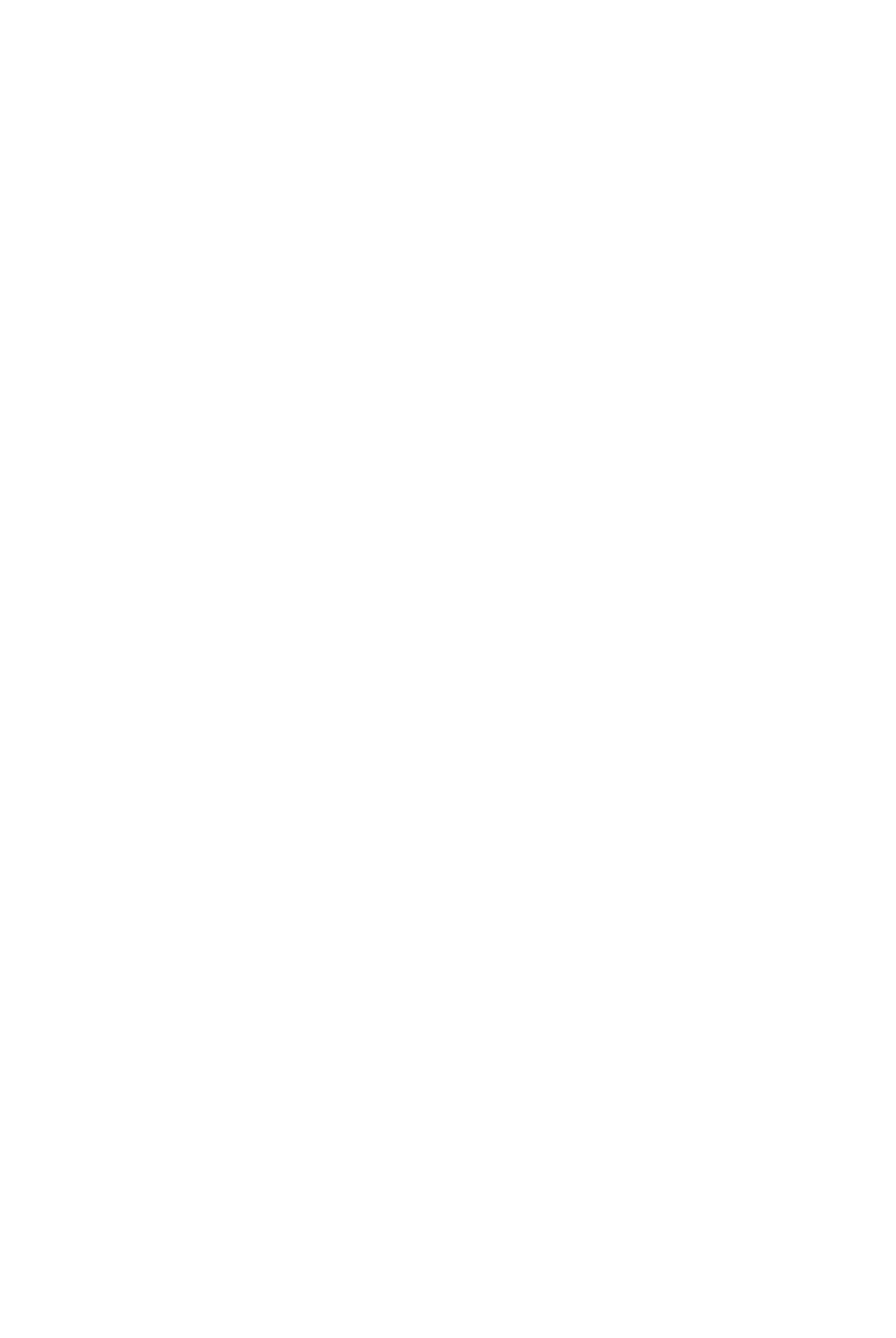
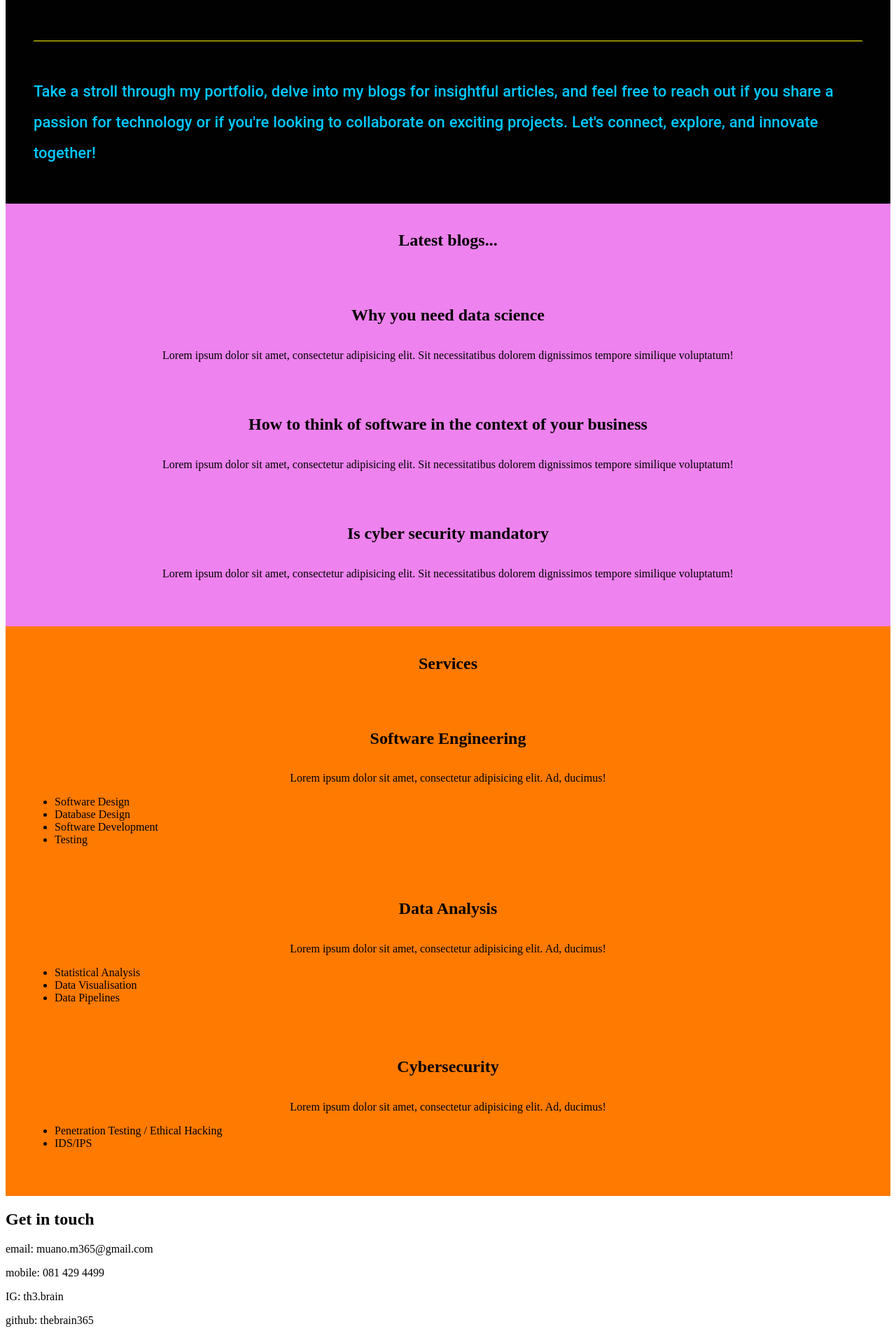
Before and after one commit to thebrain365/the-brain-website, a React (Create React App) app: page / in a window 1280 px wide. Shown: the part 866-2778 px from the top of the page at 70% size. Before the commit the page ends 800 px from the top, so only its background shows below. Built offline with nearby package versions, Linux system fonts and the light colour scheme; the HTML template or start-up script is replaced by a standard one.

Commit message:
Added a summary about myself, latest blogs, and services sections to home. Added content to the footer section

```diff
--- a/public/reset.css
+++ b/public/reset.css
@@ -1,20 +1,11 @@
-html, body, div, span, applet, object, iframe,
-h1, h2, h3, h4, h5, h6, p, blockquote, pre,
-a, abbr, acronym, address, big, cite, code,
-del, dfn, em, img, ins, kbd, q, s, samp,
-small, strike, strong, sub, sup, tt, var,
-b, u, i, center,
-dl, dt, dd, ol, ul, li,
-fieldset, form, label, legend,
-table, caption, tbody, tfoot, thead, tr, th, td,
-article, aside, canvas, details, embed,
-figure, figcaption, footer, header, hgroup,
-menu, nav, output, ruby, section, summary,
-time, mark, audio, video {
+@import url('https://fonts.googleapis.com/css2?family=Roboto:ital,wght@0,100;0,300;0,400;0,500;0,700;0,900;1,100;1,300;1,400;1,500;1,700;1,900&display=swap');
+
+
+html, body, div, span, h1, h2, h3, h4, h5, h6, p, a, footer, header, menu, nav, section {
     margin: 0;
     padding: 0;
     border: 0;
-    font-size: 100%;
-    font: inherit;
-    vertical-align: baseline;
+    /* font-size: 100%; */
+    /* font: inherit; */
+    /* vertical-align: baseline; */
 }
--- a/src/App.js
+++ b/src/App.js
@@ -1,6 +1,7 @@
 import './App.css'
 import { Outlet } from 'react-router-dom';
 import NavBar from './components/NavBar/NavBar';
+import Footer from './components/Footer/Footer';
 
 function App() {
   return (
@@ -10,6 +11,8 @@ function App() {
       <main id='app-container'>
          <Outlet />
       </main>
+
+      <Footer />
    </div>
   );
 }
--- /dev/null
+++ b/src/assets/IntroSectionBgSvg.js
@@ -0,0 +1,34 @@
+const IntroSectionBgSvg = () => {
+   return (
+<svg viewBox="0 0 352 237" preserveAspectRatio="xMinYMin meet" fill="none" xmlns="http://www.w3.org/2000/svg">
+<g filter="url(#filter0_di_172_2)">
+<path d="M137.471 0H326.471V211.5H137.471C-51.5284 211.5 -40.0291 0 137.471 0Z" fill="url(#paint0_linear_172_2)"/>
+</g>
+<defs>
+<filter id="filter0_di_172_2" x="0" y="0" width="351.471" height="236.5" filterUnits="userSpaceOnUse" color-interpolation-filters="sRGB">
+<feFlood flood-opacity="0" result="BackgroundImageFix"/>
+<feColorMatrix in="SourceAlpha" type="matrix" values="0 0 0 0 0 0 0 0 0 0 0 0 0 0 0 0 0 0 127 0" result="hardAlpha"/>
+<feOffset dx="15" dy="15"/>
+<feGaussianBlur stdDeviation="5"/>
+<feComposite in2="hardAlpha" operator="out"/>
+<feColorMatrix type="matrix" values="0 0 0 0 0 0 0 0 0 0 0 0 0 0 0 0 0 0 0.2 0"/>
+<feBlend mode="normal" in2="BackgroundImageFix" result="effect1_dropShadow_172_2"/>
+<feBlend mode="normal" in="SourceGraphic" in2="effect1_dropShadow_172_2" result="shape"/>
+<feColorMatrix in="SourceAlpha" type="matrix" values="0 0 0 0 0 0 0 0 0 0 0 0 0 0 0 0 0 0 127 0" result="hardAlpha"/>
+<feOffset dx="15" dy="15"/>
+<feGaussianBlur stdDeviation="10"/>
+<feComposite in2="hardAlpha" operator="arithmetic" k2="-1" k3="1"/>
+<feColorMatrix type="matrix" values="0 0 0 0 0 0 0 0 0 0 0 0 0 0 0 0 0 0 0.2 0"/>
+<feBlend mode="color-burn" in2="shape" result="effect2_innerShadow_172_2"/>
+</filter>
+<linearGradient id="paint0_linear_172_2" x1="51" y1="25.5" x2="326" y2="212" gradientUnits="userSpaceOnUse">
+<stop stop-color="#FFF500"/>
+<stop offset="1" stop-color="#FF7A00"/>
+</linearGradient>
+</defs>
+</svg>
+
+   );
+}
+
+export default IntroSectionBgSvg;
--- a/src/components/Footer/Footer.css
+++ b/src/components/Footer/Footer.css
@@ -0,0 +1,3 @@
+footer {
+   background-color: aqua;
+}
--- a/src/components/Footer/Footer.js
+++ b/src/components/Footer/Footer.js
@@ -1,6 +1,12 @@
 const Footer = () => {
    return (
-      <></>
+      <footer>
+         <h2>Get in touch</h2>
+         <p>email: muano.m365@gmail.com</p>
+         <p>mobile: 081 429 4499</p>
+         <p>IG: th3.brain</p>
+         <p>github: thebrain365</p>
+      </footer>
    );
 }
 
--- a/src/pages/Home/Home.css
+++ b/src/pages/Home/Home.css
@@ -1,8 +1,5 @@
-@import url('https://fonts.googleapis.com/css2?family=Roboto:ital,wght@0,100;0,300;0,400;0,500;0,700;0,900;1,100;1,300;1,400;1,500;1,700;1,900&display=swap');
-
-.home-container {
-   position: relative;
-   height: 100vh;
+#home-container {
+   background-color: #010101;
 }
 
 /* --------------------------- Welcome Section */
@@ -10,7 +7,7 @@
    position: relative;
    padding-top: 40px;
    padding-bottom: 60px;
-   background-color: #010101;
+   /* background-color: #010101; */
 }
 
 .welcome-message {
@@ -28,7 +25,7 @@
    display: flex;
    flex-direction: column;
    justify-content: space-between;
-   box-shadow: 5px -5px 20px 0px inset #0f0f0faa, 0px 0px 30px 10px #380fc08d;
+   box-shadow: 5px -5px 20px 0px inset #0f0f0faa, 0px 0px 25px 12px #380fc08d;
    border-start-start-radius: 30px;
    border-end-end-radius: 30px;
 }
@@ -39,7 +36,90 @@
    padding-bottom: 5px;
 }
 
+.intro {
+   position: relative;
+   padding-top: 20px;
+   /* background-color: #000000; */
+   font-family: roboto;
+}
 
+.intro .intro-section-bg {
+   position: absolute;
+   right: 0px;
+   top: 25%;
+   /* z-index: 1; */
+   width: 75%;
+}
+
+.intro h3 {
+   text-align: center;
+   font-size: 24px;
+   margin: 0px 45px;
+   padding: 17px;
+   color: #000000;
+   background: linear-gradient(225deg, #FFF500, #FF7A00);
+   border-radius: 50px;
+}
+
+.intro p {
+   font-size: 22px;
+   font-weight: 500;
+   line-height: 2em;
+   word-spacing: 0.5px;
+   margin: 0px 40px;
+   padding-top: 50px;
+   padding-bottom: 50px;
+   color: #00c8ff;
+   z-index: 1;
+   column-count: 1;
+   column-fill: balance;
+
+}
+
+.intro p.p1 {
+   border-bottom: 1px solid #FFF500;
+}
+
+.latest-blogs {
+   background: violet;
+   text-align: center;
+   padding-top: 20px;
+   padding-bottom: 50px;
+   padding-left: 30px;
+   padding-right: 30px;
+}
+
+.latest-blogs div {
+   padding-top: 40px;
+}
+
+.latest-blogs div p {
+   padding-top: 15px;
+   text-overflow: ellipsis;
+   overflow: hidden;
+   white-space: nowrap;
+}
+
+.services {
+   background-color: #FF7A00;
+   text-align: center;
+   padding-top: 20px;
+   padding-bottom: 50px;
+   padding-left: 30px;
+   padding-right: 30px;
+}
+
+.services div {
+   padding-top: 40px;
+}
+
+.services div p {
+   padding-top: 15px;
+}
+
+.services div ul {
+   text-align: start;
+}
 
 @media (min-width: 480px) {
    .welcome-section-bg {
--- a/src/pages/Home/Home.js
+++ b/src/pages/Home/Home.js
@@ -2,10 +2,29 @@ import gsap from 'gsap';
 import TextPlugin from 'gsap/TextPlugin';
 import { useGSAP } from '@gsap/react';
 import './Home.css'
+import IntroSectionBgSvg from '../../assets/IntroSectionBgSvg';
 
 gsap.registerPlugin(useGSAP, TextPlugin)
 
 const Home = () => {
+
+   let myBlogs = {
+      '1': {
+         'id': 1,
+         'title': 'Why you need data science',
+         'body': 'Lorem ipsum dolor sit amet, consectetur adipisicing elit. Sit necessitatibus dolorem dignissimos tempore similique voluptatum!'
+      },
+      '2': {
+         'id': 2,
+         'title': 'How to think of software in the context of your business',
+         'body': 'Lorem ipsum dolor sit amet, consectetur adipisicing elit. Sit necessitatibus dolorem dignissimos tempore similique voluptatum!'
+      },
+      '3': {
+         'id': 3,
+         'title': 'Is cyber security mandatory',
+         'body': 'Lorem ipsum dolor sit amet, consectetur adipisicing elit. Sit necessitatibus dolorem dignissimos tempore similique voluptatum!'
+      }
+   }
 
    useGSAP(() => {
       gsap.timeline()
@@ -35,6 +54,60 @@ const Home = () => {
             </div>
          </section>
 
+         <section className='intro'>
+            <h3>A little bit about myself</h3>
+            <p className='p1'>
+               I am a very passionate and versatile techie. I wear multiple hats in the tech industry—being a software developer, a data analyst, and an up coming penetration tester. This website is your gateway to exploring my journey and the diverse range of skills I bring to the table. Whether you're interested in innovative software projects, cutting-edge data science solutions, or the intricacies of cybersecurity, you'll find it all here.
+            </p>
+            <p>
+               Take a stroll through my portfolio, delve into my blogs for insightful articles, and feel free to reach out if you share a passion for technology or if you're looking to collaborate on exciting projects. Let's connect, explore, and innovate together!
+            </p>
+         </section>
+
+         <section className='latest-blogs' >
+            <h2>Latest blogs...</h2>
+            {
+               Object.values(myBlogs).map(blog => (
+                  <div key={ blog.id } >
+                     <h1>{ blog.title }</h1>
+                     <p>{ blog.body }</p>
+                  </div>
+               ))
+            }
+         </section>
+
+         <section className='services' >
+            <h2>Services</h2>
+            <div>
+               <h1>Software Engineering</h1>
+               <p>Lorem ipsum dolor sit amet, consectetur adipisicing elit. Ad, ducimus!</p>
+               <ul>
+                  <li>Software Design</li>
+                  <li>Database Design</li>
+                  <li>Software Development</li>
+                  <li>Testing</li>
+               </ul>
+            </div>
+
+            <div>
+               <h1>Data Analysis</h1>
+               <p>Lorem ipsum dolor sit amet, consectetur adipisicing elit. Ad, ducimus!</p>
+               <ul>
+                  <li>Statistical Analysis</li>
+                  <li>Data Visualisation</li>
+                  <li>Data Pipelines</li>
+               </ul>
+            </div>
+
+            <div>
+               <h1>Cybersecurity</h1>
+               <p>Lorem ipsum dolor sit amet, consectetur adipisicing elit. Ad, ducimus!</p>
+               <ul>
+                  <li>Penetration Testing / Ethical Hacking</li>
+                  <li>IDS/IPS</li>
+               </ul>
+            </div>
+         </section>
       </div>
    );
 }
```
Also changed, not shown: src/assets/SmallMediaWelcomeSectionBgSvg.js (deleted, +0 -46 lines).
